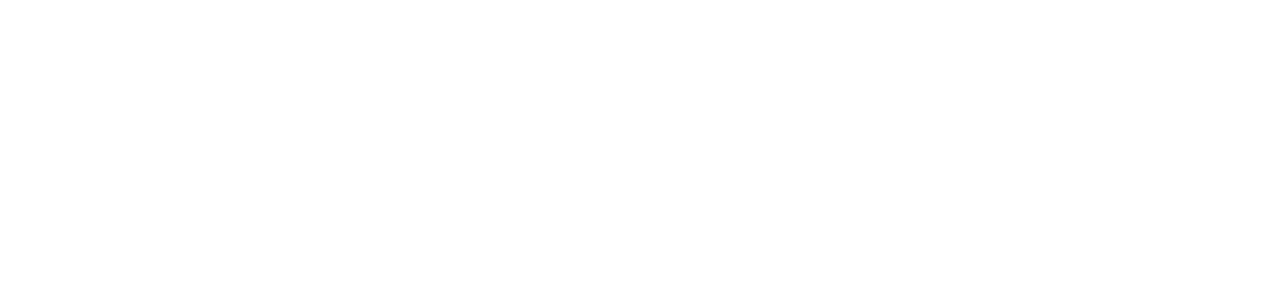
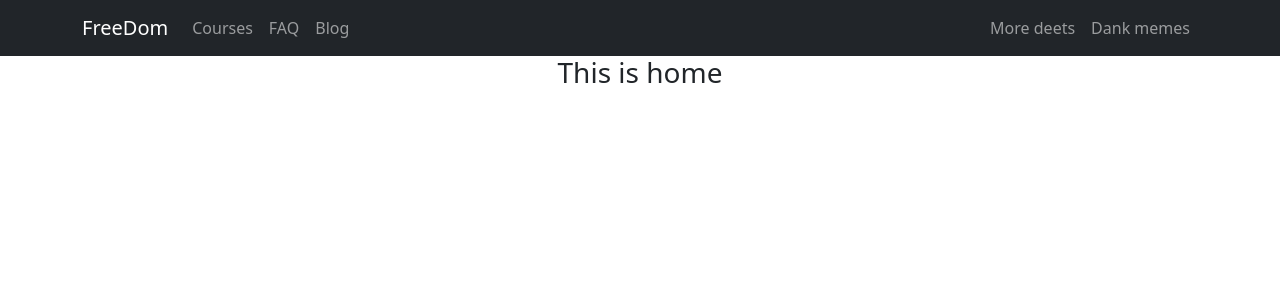
Before and after one commit to Arman765/online-course-platform-client, a React (Create React App) app: page / in a window 1280 px wide. Shown: the top 300 px of the page. Built offline with nearby package versions, Linux system fonts and the light colour scheme.

Commit message:
header done

```diff
--- a/public/index.html
+++ b/public/index.html
@@ -24,7 +24,7 @@
       work correctly both with client-side routing and a non-root public URL.
       Learn how to configure a non-root public URL by running `npm run build`.
     -->
-    <title>React App</title>
+    <title>Freedom</title>
   </head>
   <body>
     <noscript>You need to enable JavaScript to run this app.</noscript>
--- /dev/null
+++ b/src/Pages/Home/Home/Home.js
@@ -0,0 +1,11 @@
+import React from "react";
+
+const Home = () => {
+  return (
+    <div>
+      <h3>This is home</h3>
+    </div>
+  );
+};
+
+export default Home;
--- /dev/null
+++ b/src/Pages/Shared/Header/Header/Header.js
@@ -0,0 +1,34 @@
+import React from "react";
+import Container from "react-bootstrap/Container";
+
+import Nav from "react-bootstrap/Nav";
+import Navbar from "react-bootstrap/Navbar";
+import NavDropdown from "react-bootstrap/NavDropdown";
+
+const Header = () => {
+  return (
+    <Navbar collapseOnSelect expand="lg" bg="dark" variant="dark">
+      <Container>
+        <Navbar.Brand href="#home">
+          Free<span>Dom</span>
+        </Navbar.Brand>
+        <Navbar.Toggle aria-controls="responsive-navbar-nav" />
+        <Navbar.Collapse id="responsive-navbar-nav">
+          <Nav className="me-auto">
+            <Nav.Link href="#features">Courses</Nav.Link>
+            <Nav.Link href="#pricing">FAQ</Nav.Link>
+            <Nav.Link href="#blog">Blog</Nav.Link>
+          </Nav>
+          <Nav>
+            <Nav.Link href="#deets">More deets</Nav.Link>
+            <Nav.Link eventKey={2} href="#memes">
+              Dank memes
+            </Nav.Link>
+          </Nav>
+        </Navbar.Collapse>
+      </Container>
+    </Navbar>
+  );
+};
+
+export default Header;
--- a/src/layout/Main.js
+++ b/src/layout/Main.js
@@ -1,9 +1,11 @@
 import React from "react";
 import { Outlet } from "react-router-dom";
+import Header from "../Pages/Shared/Header/Header/Header";
 
 const Main = () => {
   return (
     <div>
+      <Header></Header>
       <Outlet></Outlet>
     </div>
   );
```
Also changed, not shown: src/Routes/Routes/Routes.js (+7 -1 lines), src/index.js (+7 -6 lines).
